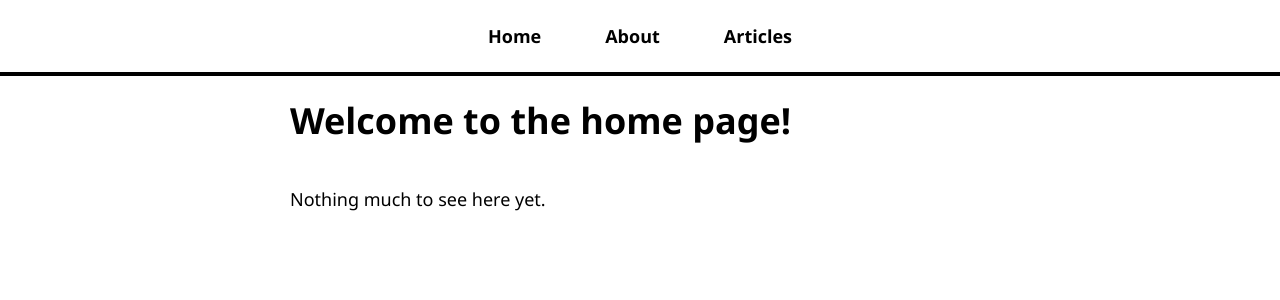
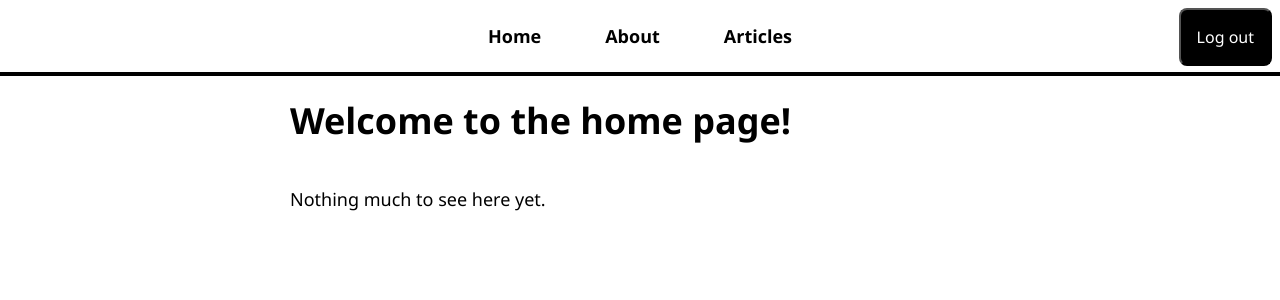
Before and after one commit to dianakaal/coding-practice-2024, a React (Create React App) app in the folder frontend/: page / in a window 1280 px wide. Shown: the top 300 px of the page. Built offline with nearby package versions, Linux system fonts and the light colour scheme; no server answers.

Commit message:
WIP: Add login and logout buttons and setup their functionality

```diff
--- a/frontend/src/NavBar.js
+++ b/frontend/src/NavBar.js
@@ -1,6 +1,11 @@
-import { Link } from 'react-router-dom';
+import { Link, useNavigate } from 'react-router-dom';
+import { getAuth, signOut } from 'firebase/auth'
+import useUser from './hooks/useUser'
 
 const NavBar = () => {
+    const user = useUser()
+    const navigate = useNavigate
+
     return (
         <nav>
             <ul>
@@ -14,6 +19,17 @@
                     <Link to="/articles">Articles</Link>
                 </li>
             </ul>
+            <div className="nav-right">
+                { user ?
+                    <button onClick={() => {
+                        signOut(getAuth())
+                    }}>Log out</button>
+                    : <button onClick={() => {
+                        navigate('/login')
+                    }}>Log in</button>
+                }
+
+            </div>
         </nav>
     );
 }
```
